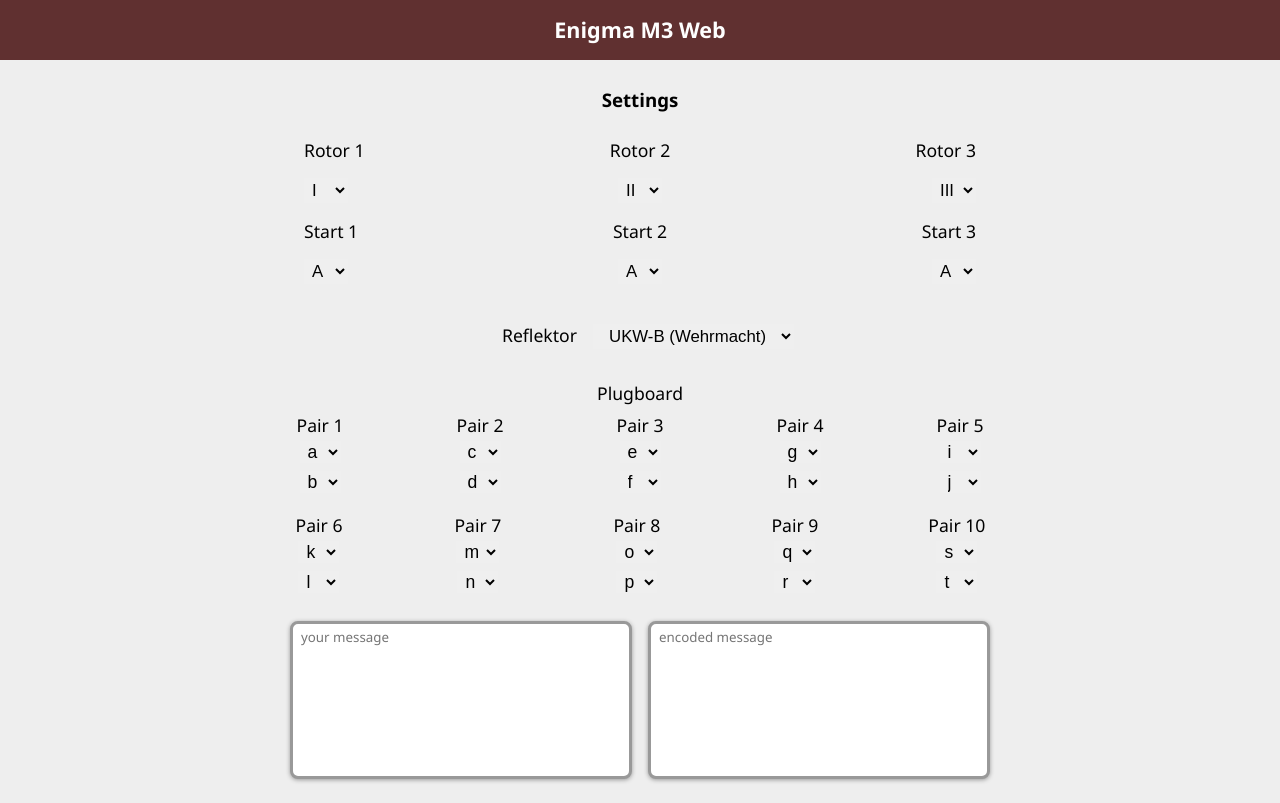
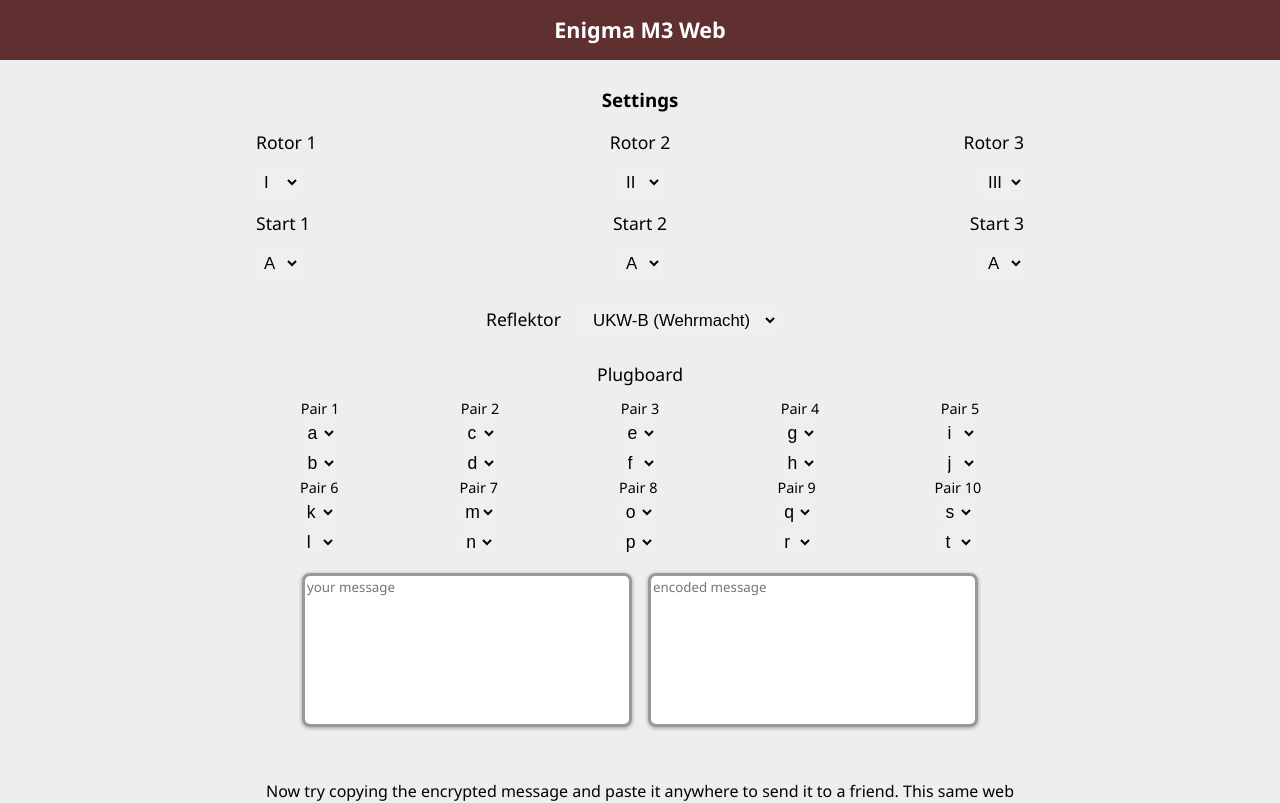
Before and after one commit to mariotee/Enigma-Machine-Web, a React (Create React App) app: page / in a window 1280 px wide. Shown: the top 803 px of the page. Built offline with nearby package versions, Linux system fonts and the light colour scheme.

Commit message:
styling fixes

```diff
--- a/src/components/MessageArea/style.js
+++ b/src/components/MessageArea/style.js
@@ -1,15 +1,14 @@
 export default {
   root: {
-    margin: '8px',
+    margin: '8px auto',
   },
   input: {
-    minWidth: '240px',
-    width: '320px',
-    margin: '8px',
-    padding: '4px 8px',
+    width: '90%',
+    maxWidth: '320px',
     resize: 'none',
     border: '3px solid #999999',
     borderRadius: '8px',
+    margin: '8px',
     boxShadow: '0 1px 4px 0 #999999',
     _dark: {
       backgroundColor: '#603030',
--- a/src/components/Plugboard/style.js
+++ b/src/components/Plugboard/style.js
@@ -1,6 +1,10 @@
 export default {
   root: {
+    fontSize: '0.9rem',
+  },
+  title: {
     fontSize: '1.10rem',
+    margin: '0.8rem auto',
   },
   board: {
     display: 'flex',
@@ -8,14 +12,12 @@ export default {
     margin: '0 auto',
   },
   pair: {
-    margin: 'auto',
-    padding: '8px',
+    margin: '0 auto',
   },
   select: {
     border: 'none',
+    margin: '0.25rem',
     fontSize: '1.10rem',
-    margin: '4px',
-    padding: '0 4px',
     _dark: {
       backgroundColor: '#603030',
       color: '#eeeeee',
--- a/src/components/RotorMenu/menu.js
+++ b/src/components/RotorMenu/menu.js
@@ -12,7 +12,7 @@ function RotorMenu(props) {
   const [rotor1,rotor2,rotor3] = rotorChoices;
   const [start1,start2,start3] = rotorStarts;
 
-  return <div>
+  return <div style={styles.root}>
     <h3>Settings</h3>
     <div style={styles.labelsRoot}>
       <label style={styles.label}>{'Rotor 1'}</label>
--- a/src/components/RotorMenu/style.js
+++ b/src/components/RotorMenu/style.js
@@ -1,6 +1,8 @@
 export default {
+  root: {
+    padding: '0 1rem',
+  },
   labelsRoot: {
-    padding: '8px 64px',
     display: 'flex',
     justifyContent: 'space-between',
   },
@@ -8,13 +10,13 @@ export default {
     fontSize: '1.10rem',
   },
   selectRoot: {
-    padding: '8px 64px',
     display: 'flex',
     justifyContent: 'space-between',
   },
   select: {
     fontSize: '1.05rem',
     border: 'none',
+    margin: '1rem 0',
     padding: '2px 4px',
     _dark: {
       backgroundColor: '#603030',
@@ -23,12 +25,11 @@ export default {
   },
   reflektorLabel: {
     fontSize: '1.10rem',
-    margin: '0 16px',
   },
   reflektorSelect: {
     fontSize: '1.05rem',
     border: 'none',
-    margin: '32px 0',
+    margin: '1rem',
     padding: '2px 12px',
     _dark: {
       backgroundColor: '#603030',
--- a/src/containers/App/style.js
+++ b/src/containers/App/style.js
@@ -28,6 +28,5 @@ export default {
     margin: "0 auto",
     padding: "8px",
     maxWidth: "800px",
-    width: '90%',
   },
 }
```
Also changed, not shown: src/containers/App/App.js (line endings or trailing spaces).
